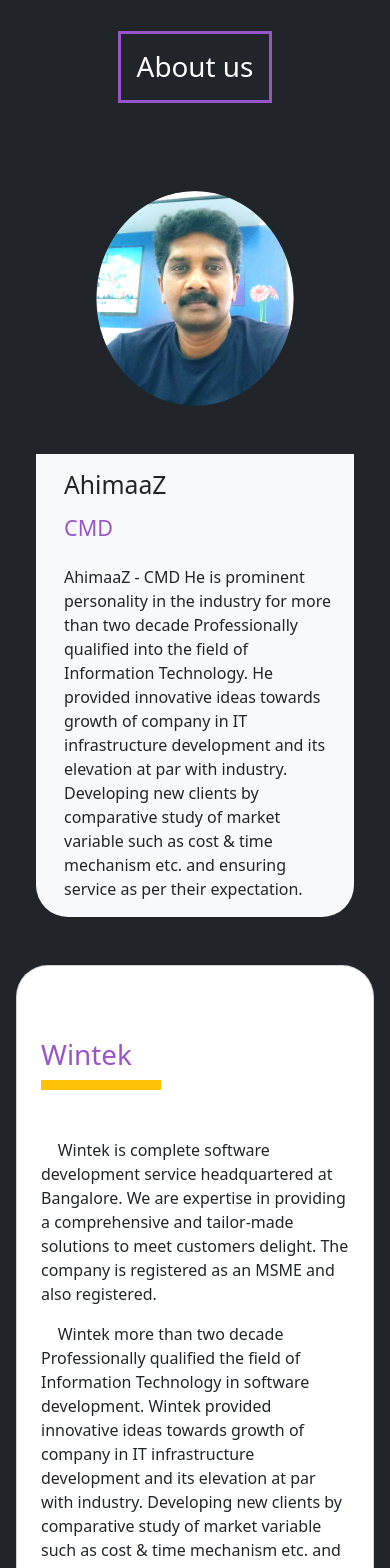
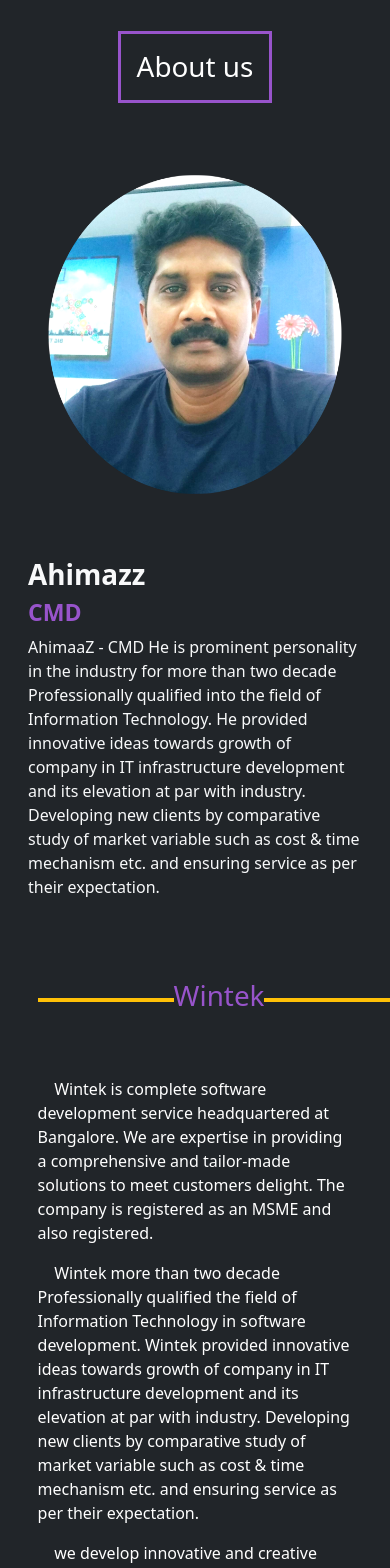
Before and after one commit to Prithivi36/Wintek, a React (Vite) app: page / in a window 390 px wide. Shown: the part 2020-3588 px from the top of the page. Built offline with nearby package versions, Linux system fonts and the light colour scheme; a web font is replaced by a local one.

Commit message:
About Us Page updated

```diff
--- a/src/About/About.jsx
+++ b/src/About/About.jsx
@@ -1,5 +1,6 @@
 import React from 'react'
 import Ahimaz from '../assets/Ahimaz.png'
+import Wintek from '../assets/Wintek Whole logo.svg'
 
 function About() {
   return (
@@ -7,24 +8,33 @@
       <div className='text-center'>
         <h1 className='m-4 p-3 mt-5 highlight'>About us</h1>
       </div>
-      <div  className=" p-5 pt-3">
-          <div className="row mx-md-5 bg-dark rounded-5">
-            <div className="container col-md-3 col-lg-2">
-              <img src={Ahimaz} className='img-fluid p-md-3 p-5 rounded-circle' alt="" />
+      <div className="container">
+        <div className="row">
+          <div className="col-md d-flex p-5 align-items-center justify-content-center">
+            <img src={Ahimaz} className='img-fluid p-md-5' alt="" />
           </div>
-            <div className="col  rounded-comb bg-light">
-              <h2 className='mt-3 text-dark ms-3'>AhimaaZ </h2>
-              <h4 className='mt-3 ms-3 text-indigo'>CMD</h4>
-              <p className='mt-4 ms-3 text-dark'>
+          <div className="col-md d-flex align-items-center justify-content-center">
+            <div className="p-md-5 p-3">
+              <h1 className="fw-bolder text-light">Ahimazz</h1>
+              <h3 className="fw-bolder text-indigo">CMD</h3>
+              <p className=" text-light">
               AhimaaZ - CMD He is prominent personality in the industry for more than two decade Professionally qualified into the field of Information Technology. He provided innovative ideas towards growth of company in IT infrastructure development and its elevation at par with industry. Developing new clients by comparative study of market variable such as cost & time mechanism etc. and ensuring service as per their expectation.
               </p>
             </div>
           </div>
+
         </div>
-      <div className="mx-md-5 px-3 px-md-5">
-        <div className="card rounded-5 p-4 p-md-5">
-          <h1 className=' mt-5 mt-md-0 text-indigo'>Wintek</h1>
-          <div className="bg-warning mb-5" style={{width:'120px',height:'10px'}}></div>
+      </div>
+      <div className="container">
+        <div className="row">
+          <div className="col-md d-flex align-items-center justify-content-center">
+            <div className="">
+              <div className="ms-5 d-flex mt-5 mb-2 mt-md-0 align-items-center justify-contents-center">
+                <div className="bg-warning  " style={{width:'136px',height:'4px'}}></div>
+                <h1 className='text-indigo'>Wintek</h1>
+                <div className="bg-warning" style={{width:'136px',height:'4px'}}></div>
+              </div>
+              <div className="p-5">
               <p>&nbsp;&nbsp;&nbsp;&nbsp;Wintek is complete software development service headquartered at Bangalore. We are expertise in providing a comprehensive and tailor-made solutions to meet customers delight. The company is registered as an MSME and also registered.</p>
 
               <p>&nbsp;&nbsp;&nbsp;&nbsp;Wintek more than two decade Professionally qualified the field of Information Technology in software development. Wintek provided innovative ideas towards growth of company in IT infrastructure development and its elevation at par with industry. Developing new clients by comparative study of market variable such as cost & time mechanism etc. and ensuring service as per their expectation.</p>
@@ -33,6 +43,16 @@
               </div>
             </div>
           </div>
+          <div className="col-md d-flex align-items-center justify-content-center">
+            <div className="container">
+              <img className='img-fluid rounded-5' src={Wintek} alt="" />
+            </div>
+          </div>
+
+        </div>
+      </div>
+
+    </div>
   )
 }
 
```
Also changed, not shown: src/About/AboutV1.jsx (added, +35 -0 lines), src/assets/Wintek Whole logo.svg (added). Lines whose indentation alone changed are shown as unchanged.
